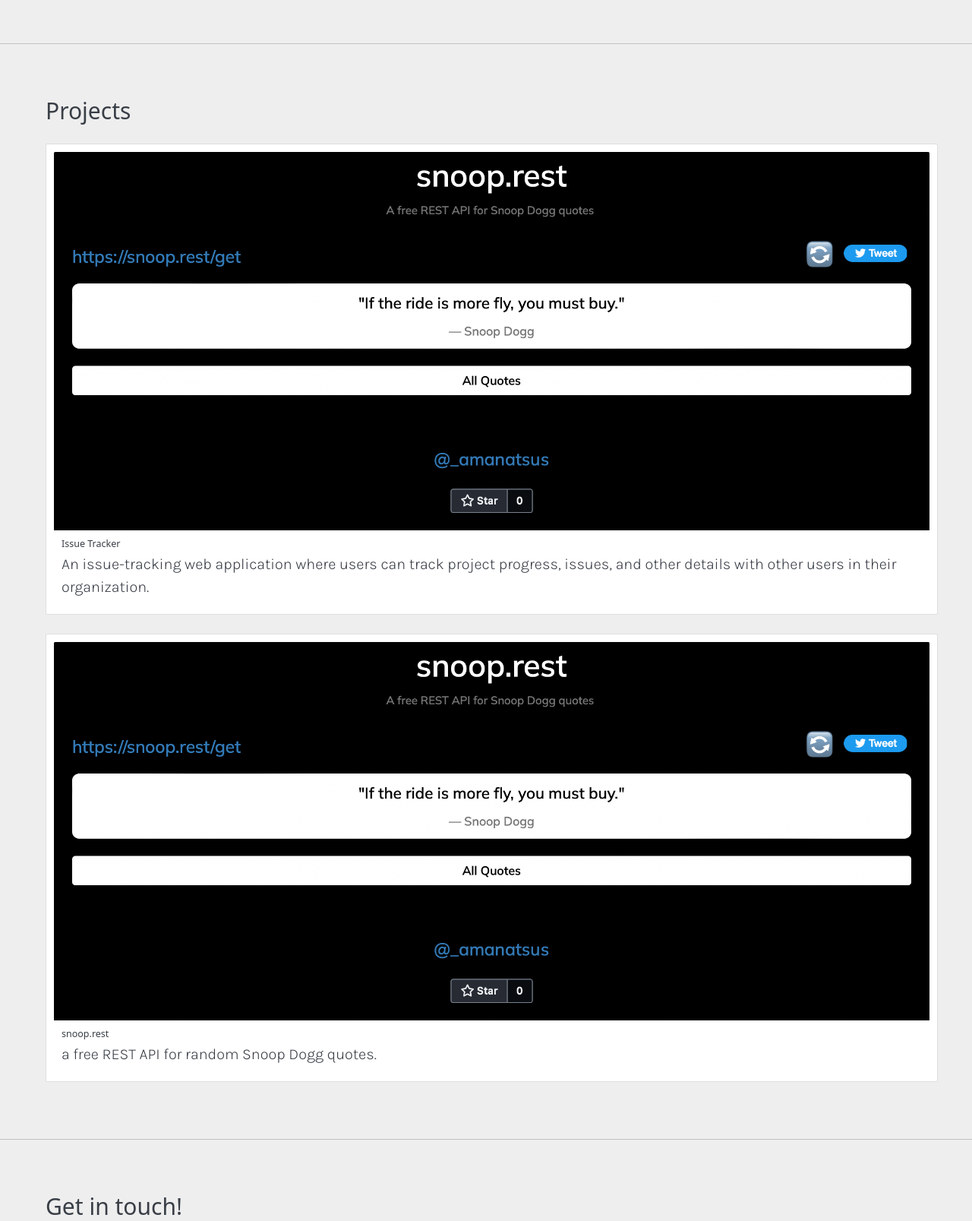
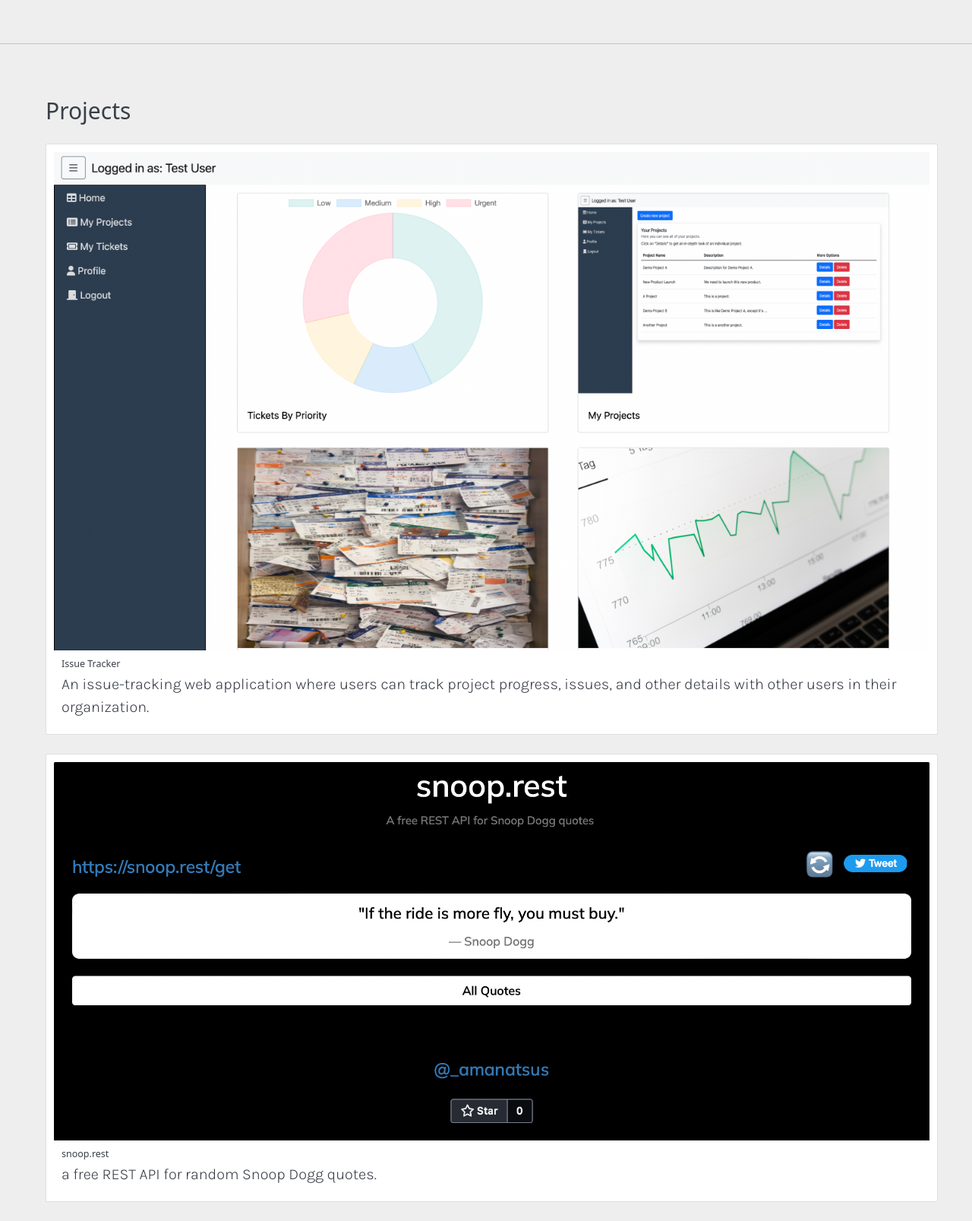
Before and after one commit to marrocelli/personal-site., a Flask app: page / in a window 1280 px wide. Shown: the part 341-1948 px from the top of the page at 76% size. Run offline with Flask 2, Linux system fonts and the light colour scheme; some libraries are stand-ins or nearby versions.

Commit message:
Updated issue-tracker img

```diff
--- a/templates/index.html
+++ b/templates/index.html
@@ -86,7 +86,7 @@
                 <h3 class="section-heading">Projects</h3>
                 <div class="card project container-fluid w-100">
                     <a href="http://54.245.53.106:5000/">
-                        <img src="{{ url_for('static', filename='images/snoop-rest-img.png') }}" class="card-img-top"
+                        <img src="{{ url_for('static', filename='images/issue-tracker-img.png') }}" class="card-img-top"
                              alt="issue-tracker-preview">
                         <div class="card-body">
                             <h5 class="card-title">Issue Tracker</h5>
```
Also changed, not shown: static/images/issue-tracker-img.png (added).
